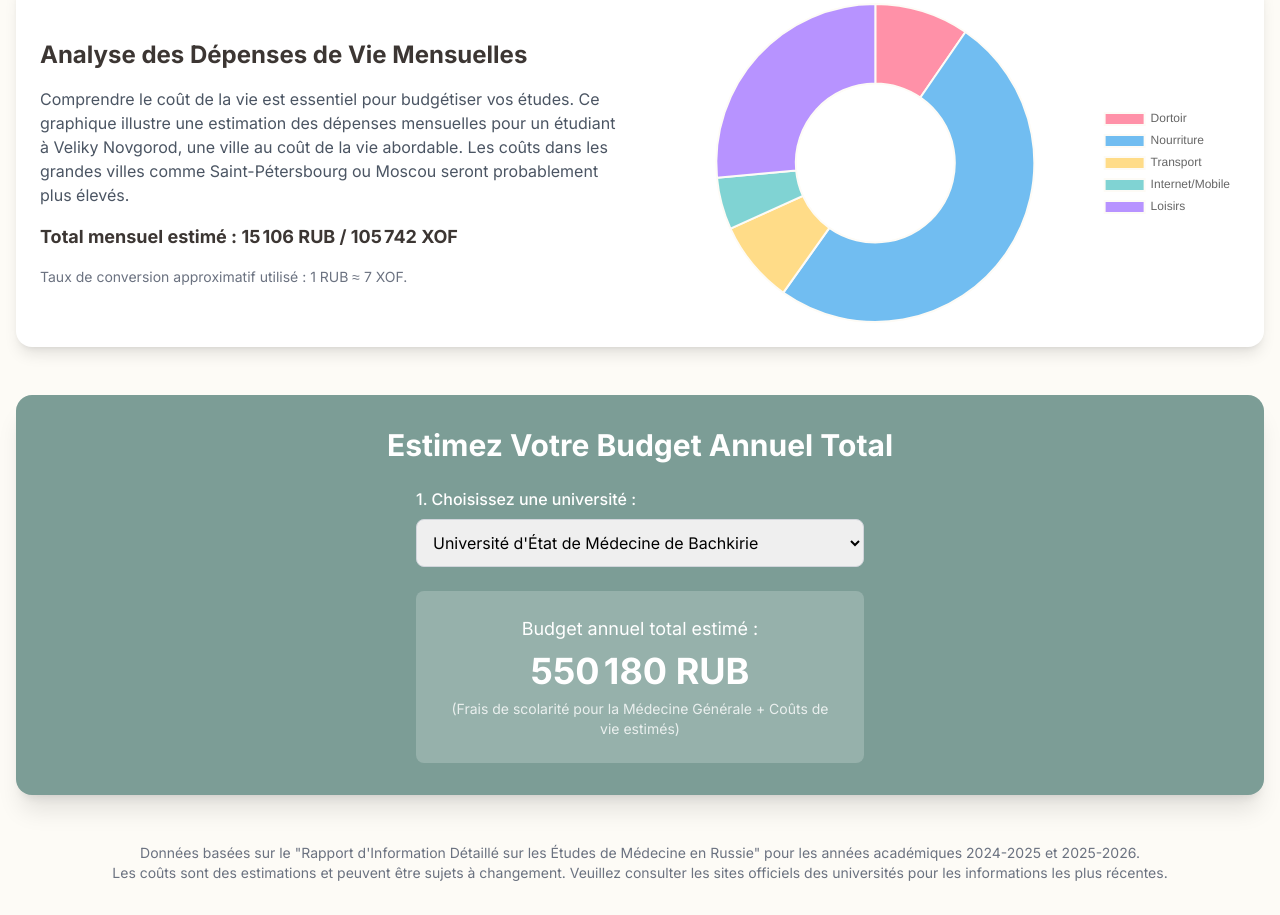
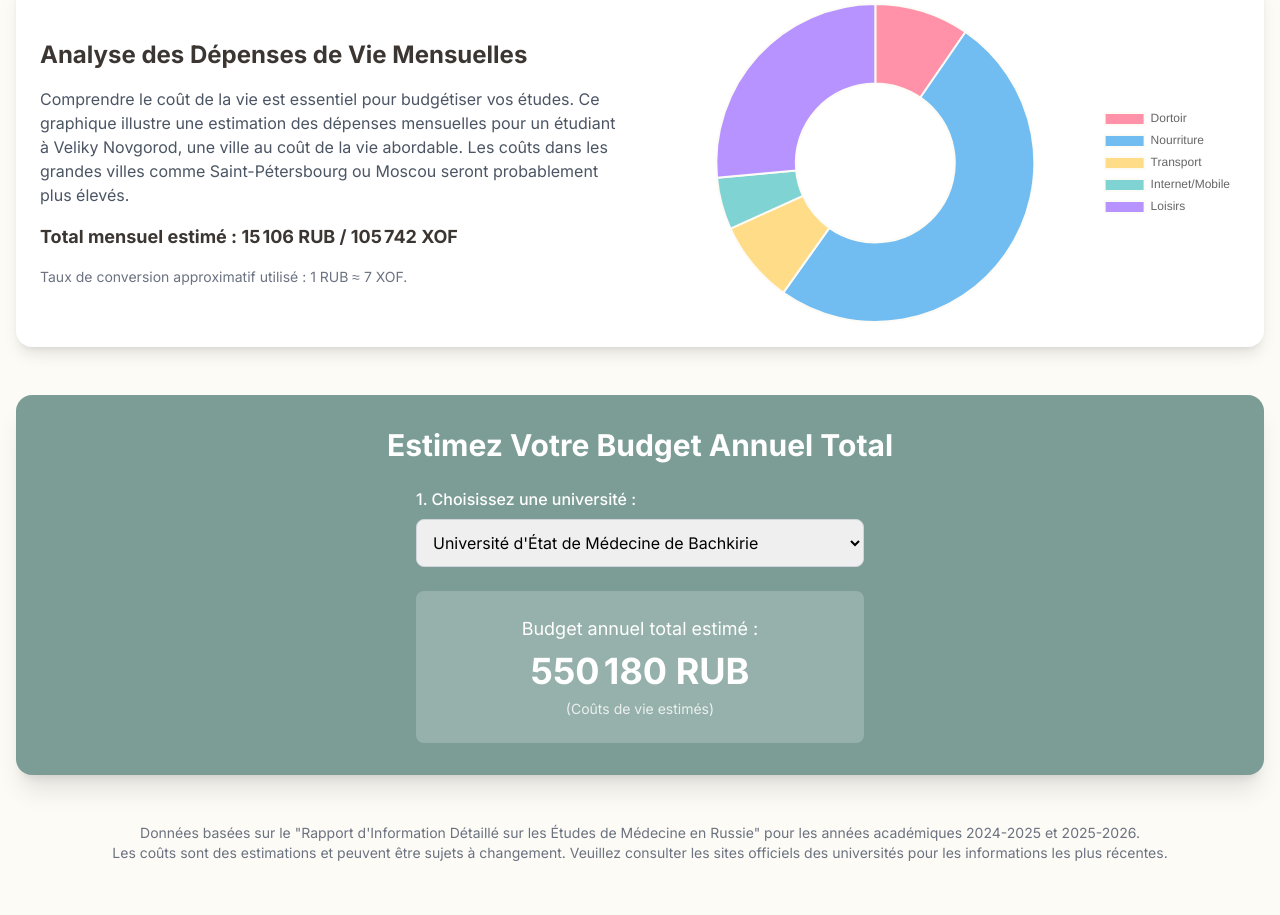
Before and after one commit to boodscode237/medecin, a plain HTML site: page index.html in a window 1280 px wide. Shown: the part 1373-2288 px from the top of the page. Drawn offline with nearby package versions, Linux system fonts and the light colour scheme.

Commit message:
Update index.html

```diff
--- a/index.html
+++ b/index.html
@@ -161,7 +161,7 @@
                     <div class="mt-6 p-6 bg-white/20 rounded-lg text-center">
                         <p class="text-lg mb-2">Budget annuel total estimé :</p>
                         <div id="total-cost-result" class="text-4xl font-bold">...</div>
-                        <p class="text-sm mt-2 opacity-80">(Frais de scolarité pour la Médecine Générale + Coûts de vie estimés)</p>
+                        <p class="text-sm mt-2 opacity-80">(Coûts de vie estimés)</p>
                     </div>
                 </div>
             </section>
```
